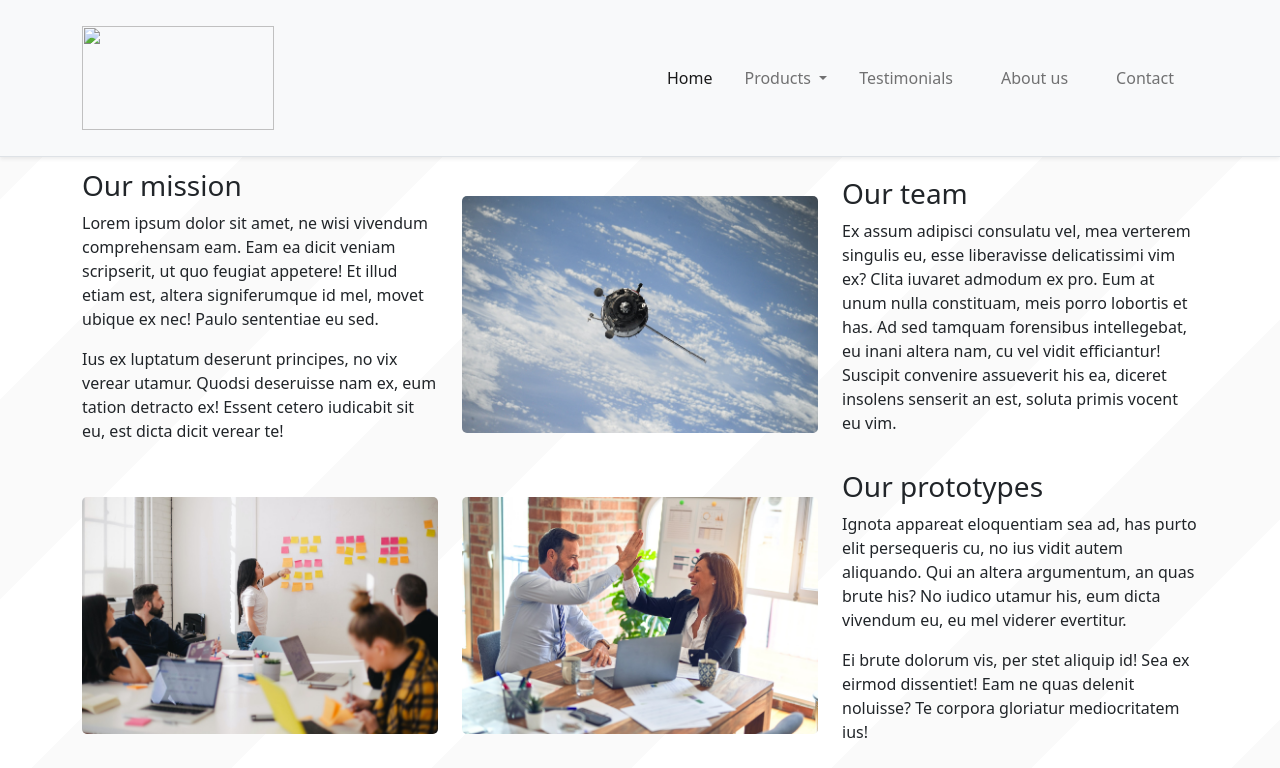
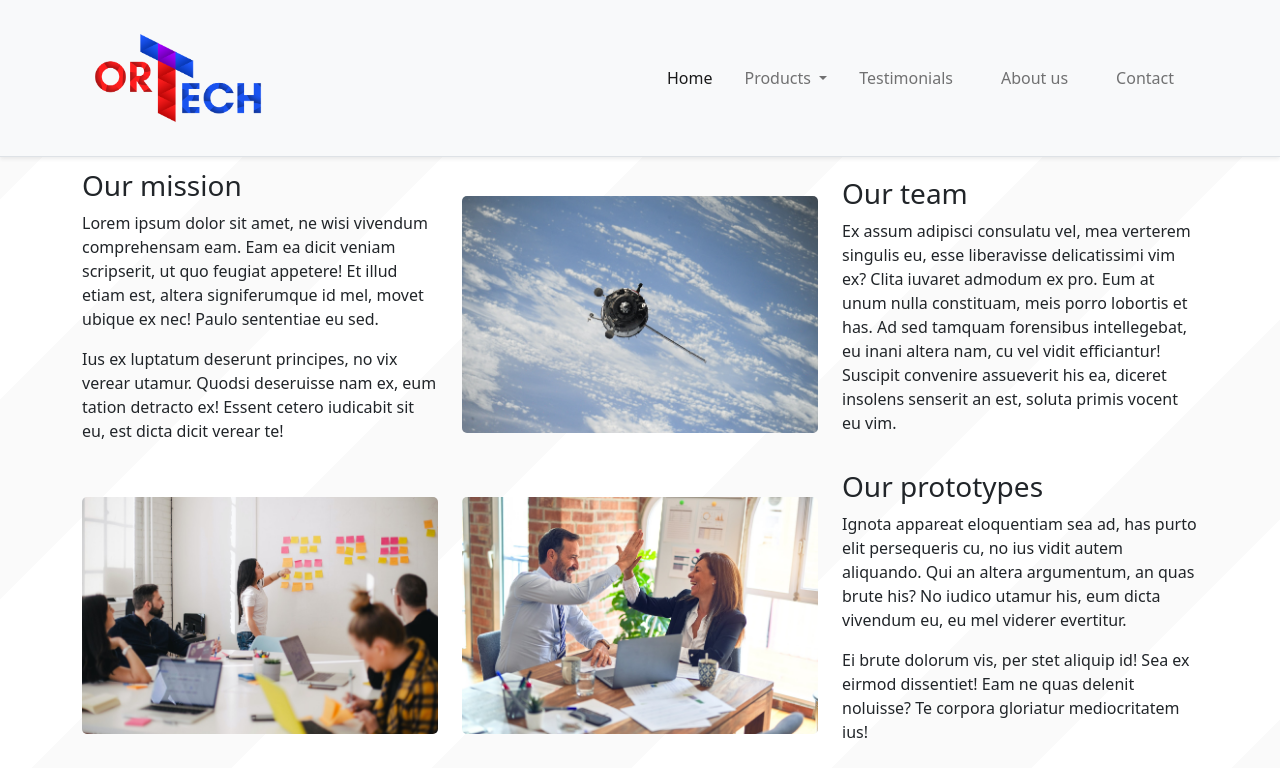
Before and after one commit to daniela-luchian/OriTech, a plain HTML site: page about_us.html in a window 1280 px wide. Shown: the top 768 px of the page. Drawn offline with nearby package versions, Linux system fonts and the light colour scheme.

Commit message:
added favicon

```diff
--- a/about_us.html
+++ b/about_us.html
@@ -5,6 +5,8 @@
     <meta charset="UTF-8">
     <meta http-equiv="X-UA-Compatible" content="IE=edge">
     <title>OT About us</title>
+
+    <link rel="icon" type="image/png" href="img/logo_favicon.ico"/>
 
     <link href="style.css" rel="stylesheet">
 
@@ -18,7 +20,7 @@
     <nav class="navbar navbar-expand-lg navbar-light bg-light shadow-sm border-bottom">
         <div class="container">
             <a class="navbar-brand" href="index.html">
-                <img src="img/about/logo_short.png" alt="" width="192" height="104">
+                <img src="img/logo_short.png" alt="" width="192" height="104">
             </a>
             <button class="navbar-toggler" type="button" data-bs-toggle="collapse" data-bs-target="#toggleMenu"
                 aria-controls="toggleMenu" aria-expanded="false" aria-label="Toggle Nav">
```
